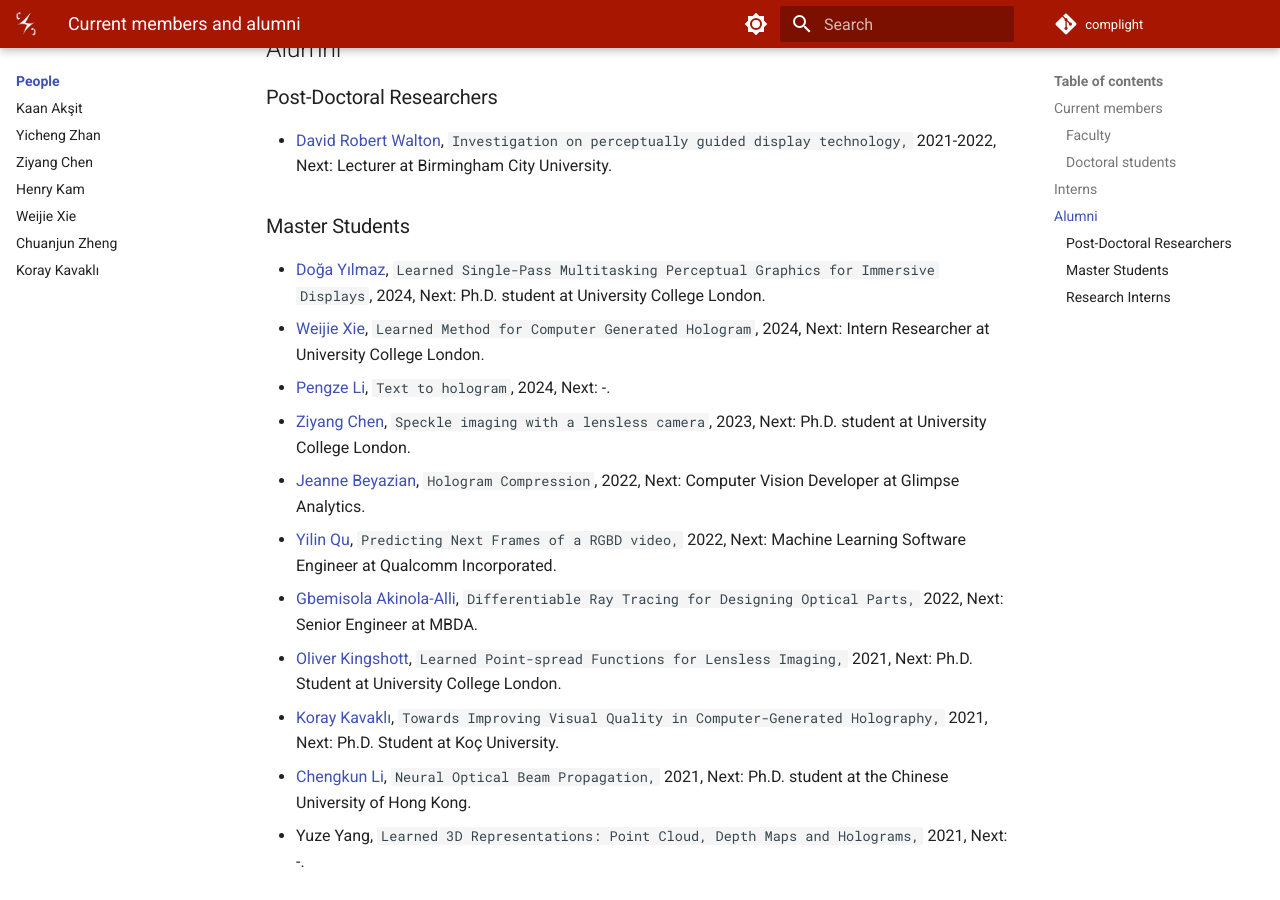
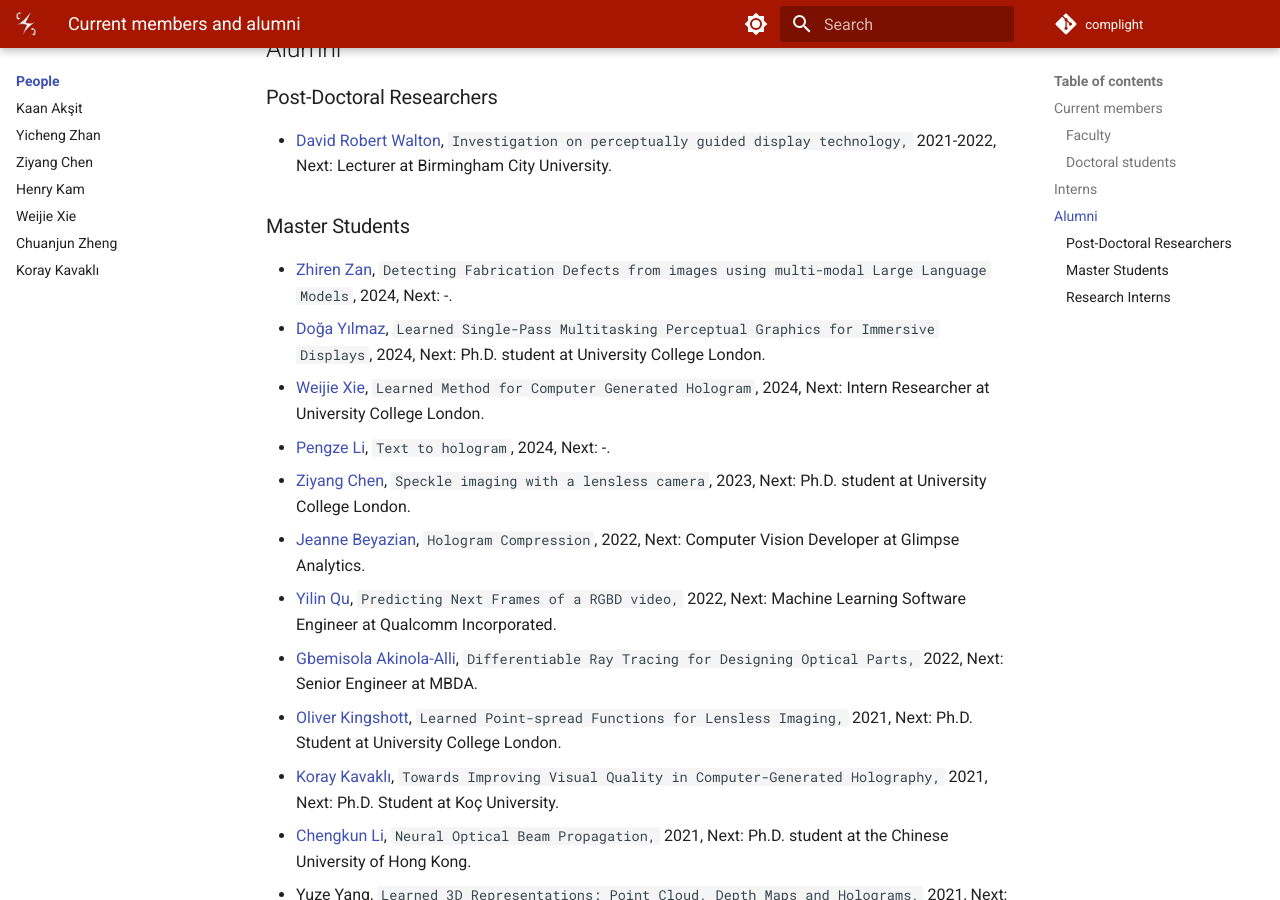
Before and after one commit to complight/complight.github.io, an MkDocs documentation site: the page built from docs/people/index.md, in a window 1280 px wide and 900 px high, scrolled down 2162 px. Built offline with MkDocs 1.6.1 and Material for MkDocs 9.7.7, drawn with Linux system fonts in a browser that asks for light colours.

Commit message:
Updates.

```diff
--- a/docs/people/index.md
+++ b/docs/people/index.md
@@ -110,6 +110,7 @@ Ph.D. Student ([Koç University](https://www.ku.edu.tr/))
 - [David Robert Walton](https://drwalton.github.io/), `Investigation on perceptually guided display technology,` 2021-2022, Next: Lecturer at Birmingham City University.
 
 ### Master Students
+- [Zhiren Zan](https://github.com/Koma002), `Detecting Fabrication Defects from images using multi-modal Large Language Models`, 2024, Next: -.
 - [Doğa Yılmaz](https://yilmazdoga.net/), `Learned Single-Pass Multitasking Perceptual Graphics for Immersive Displays`, 2024, Next: Ph.D. student at University College London.
 - [Weijie Xie](https://www.harridan13.com/), `Learned Method for Computer Generated Hologram`, 2024, Next: Intern Researcher at University College London.
 - [Pengze Li](https://linsonng.github.io/), `Text to hologram`, 2024, Next: -.
```
